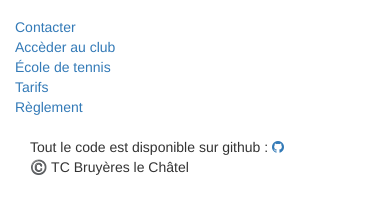
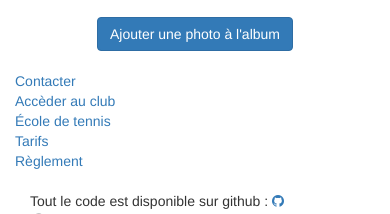
Before and after one commit to Simclem/SIEfreiSimonAllermoz, a PHP site: page /SIEfrei/PhotosInAlbum.php?idAlbum=1 in a window 390 px wide; the page is wider, and only the part inside the window is pictured. Shown: the part 821-1035 px from the top of that part. Run offline with PHP 8.4, Linux system fonts and the light colour scheme; the visitor is signed in with stand-in values (Sample User, id 1); some libraries are stand-ins or nearby versions.

Commit message:
Ajout du bouton permettant d'ajouter des photo à un album si on est admin

```diff
--- a/FrontEnd/Views/PhotosInAlbum.php
+++ b/FrontEnd/Views/PhotosInAlbum.php
@@ -2,8 +2,24 @@
     include('./Components/header.php');
     echo('<input type="hidden" id="idA" value ='.$_GET["idAlbum"].'>');
 ?>
+<?php
+          if (!empty($_SESSION["isAdmin"]))
+          {
+            if ($_SESSION["isAdmin"] == 1){
+                ?>
+                <div class="row">
+                    <div class="col-md-2 col-md-offset-10" style="text-align: center">
+                        <?php echo('<a class="btnCreateEvent" href="ajoutPhoto.php?idAlbum='.$_GET["idAlbum"].'"><button  type="button" class="btn btn-primary"> Ajouter une photo à l\'album </button></a></br></br>');?>
+                    </div>
+                </div>
+                <?php
+            }
+          }
+
+        ?>
 <div class="gallery">
 </div>
+
 <script type = "text/javascript" src="../Script/ScriptGetPhotos.js"></script>
 
 
```
